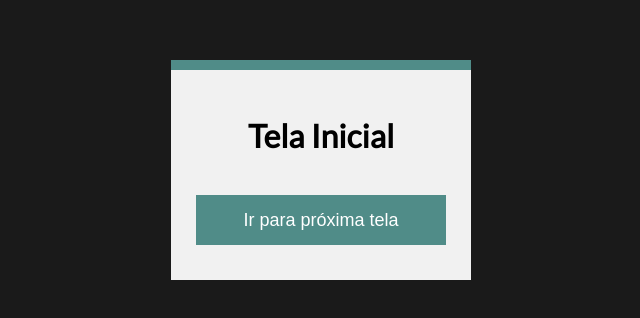
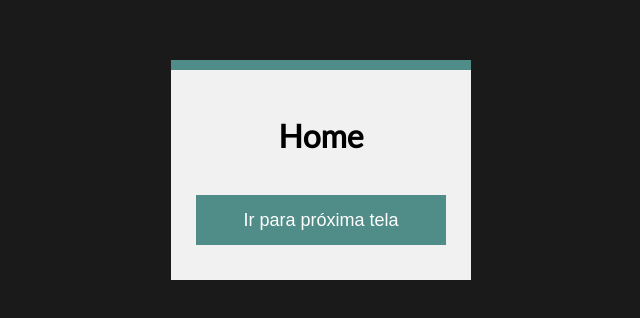
Before and after one commit to Alisondv/mini-curso-GITHUB, a plain HTML site: page index.html in a window 1280 px wide. Shown: the part 230-548 px from the top of the page, without its empty margins (319-959 px from the left). Drawn offline with Linux system fonts and the light colour scheme.

Commit message:
Adicionado pag2.html

```diff
--- a/src/index.html
+++ b/index.html
@@ -5,14 +5,14 @@
     <meta name="description" content="Pagina" />
     <meta name="keywords" content="git e gitHub" />
     <meta charset="utf-8" />
-    <title>Tela Inicial</title>
+    <title>Home</title>
     <link rel="stylesheet" href="css/style.css" />
 </head>
 <body>
     <div class="container">
         <div class="form-box">
             <div>
-                <h1>Tela Inicial</h1>
+                <h1>Home</h1>
                 <div>
                     <br>
                     <button class="form-btn" onclick="window.location.href='./pag2.html'">Ir para próxima tela</button>
```
